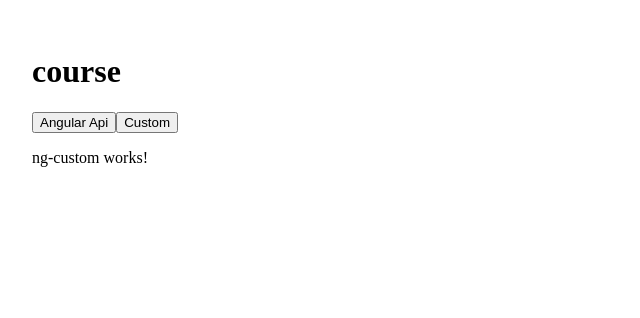
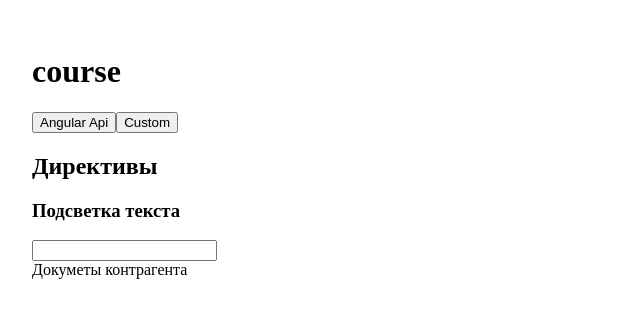
Before and after one commit to AnteaterKit/ng-course, an Angular app in the folder ng-course/: page /custom in a window 1280 px wide. Shown: the top 318 px of the page, without its empty margins (0-640 px from the left). Built offline with nearby package versions, Linux system fonts and the light colour scheme.

Commit message:
highlight

```diff
--- a/ng-course/src/app/app.module.ts
+++ b/ng-course/src/app/app.module.ts
@@ -6,7 +6,8 @@ import { AppComponent } from './app.component';
 
 @NgModule({
   declarations: [
-    AppComponent
+    AppComponent,
+
   ],
   imports: [
     BrowserModule,
--- /dev/null
+++ b/ng-course/src/app/cdk/pipes/highlight.pipe.ts
@@ -0,0 +1,16 @@
+import { Pipe, PipeTransform } from '@angular/core';
+
+@Pipe({ name: 'highlight' })
+export class HighlightPipe implements PipeTransform {
+  transform(text: string, search: string): string {
+    console.log(text);
+    console.log(search);
+    const pattern = search
+      .replace(/[\-\[\]\/\{\}\(\)\*\+\?\.\\\^\$\|]/g, '\\$&')
+      .split(' ')
+      .filter(t => t.length > 0)
+      .join('|');
+    const regex = new RegExp(pattern, 'gi');
+    return search ? text.replace(regex, match => `<b>${match}</b>`) : text;
+  }
+}
--- a/ng-course/src/app/ng-custom/ng-custom.component.html
+++ b/ng-course/src/app/ng-custom/ng-custom.component.html
@@ -1,3 +1,10 @@
-<p>
-  ng-custom works!
-</p>
+<div>
+  <h2>Директивы</h2>
+  <div>
+    <h3>Подсветка текста</h3>
+    <div>
+      <input [ngModel]='search' (ngModelChange)='searchChanged($event)' />
+      <div [innerHtml]="text | highlight: searchText">Докуметы контрагента</div>
+    </div>
+  </div>
+</div>
--- a/ng-course/src/app/ng-custom/ng-custom.component.ts
+++ b/ng-course/src/app/ng-custom/ng-custom.component.ts
@@ -6,10 +6,16 @@ import { Component, OnInit } from '@angular/core';
   styleUrls: ['./ng-custom.component.css']
 })
 export class NgCustomComponent implements OnInit {
-
+  search = '';
+  text = 'Докуметы контрагента';
+  searchText = '';
   constructor() { }
 
-  ngOnInit() {
+  ngOnInit(): void {
+  }
+
+  searchChanged($event: any): void {
+    this.searchText = $event;
   }
 
 }
--- a/ng-course/src/app/ng-custom/ng-custom.module.ts
+++ b/ng-course/src/app/ng-custom/ng-custom.module.ts
@@ -2,13 +2,16 @@ import { NgModule } from '@angular/core';
 import { CommonModule } from '@angular/common';
 import { NgCustomComponent } from './ng-custom.component';
 import { NgCustomRoutingModule } from './ng-cutom.routing.module';
+import { FormsModule } from '@angular/forms';
+import { HighlightPipe } from '../cdk/pipes/highlight.pipe';
 
 @NgModule({
   imports: [
     CommonModule,
+    FormsModule,
     NgCustomRoutingModule
   ],
-  declarations: [NgCustomComponent],
+  declarations: [NgCustomComponent, HighlightPipe],
   exports: [NgCustomComponent]
 })
 export class NgCustomModule { }
```
